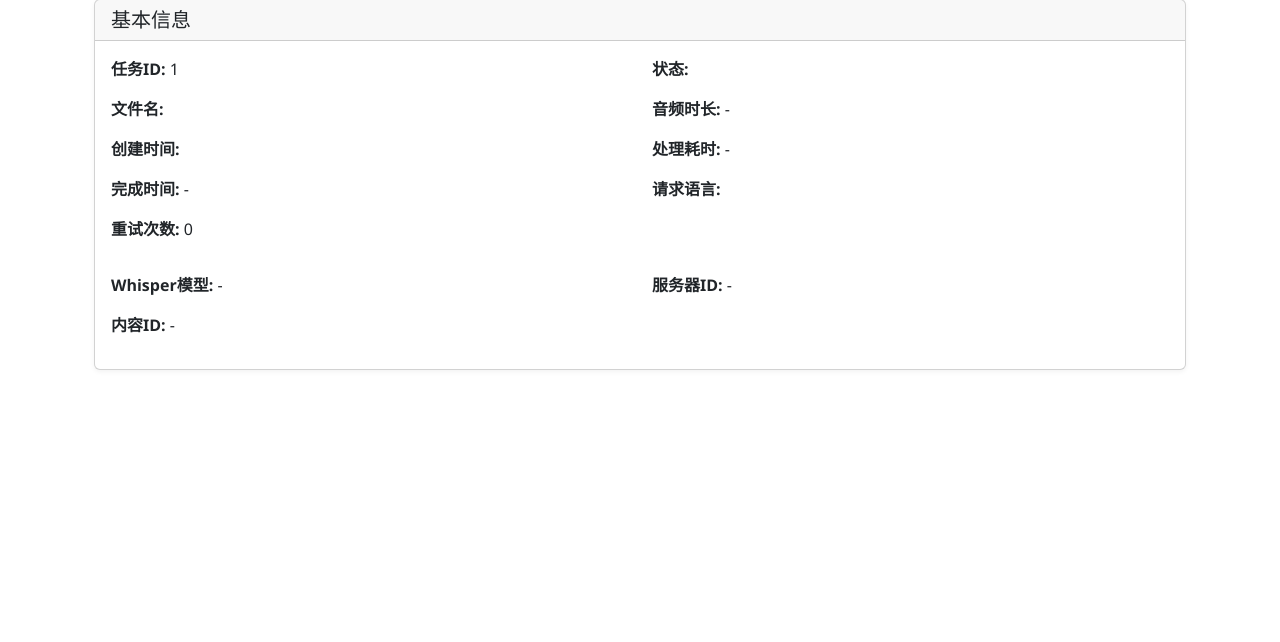
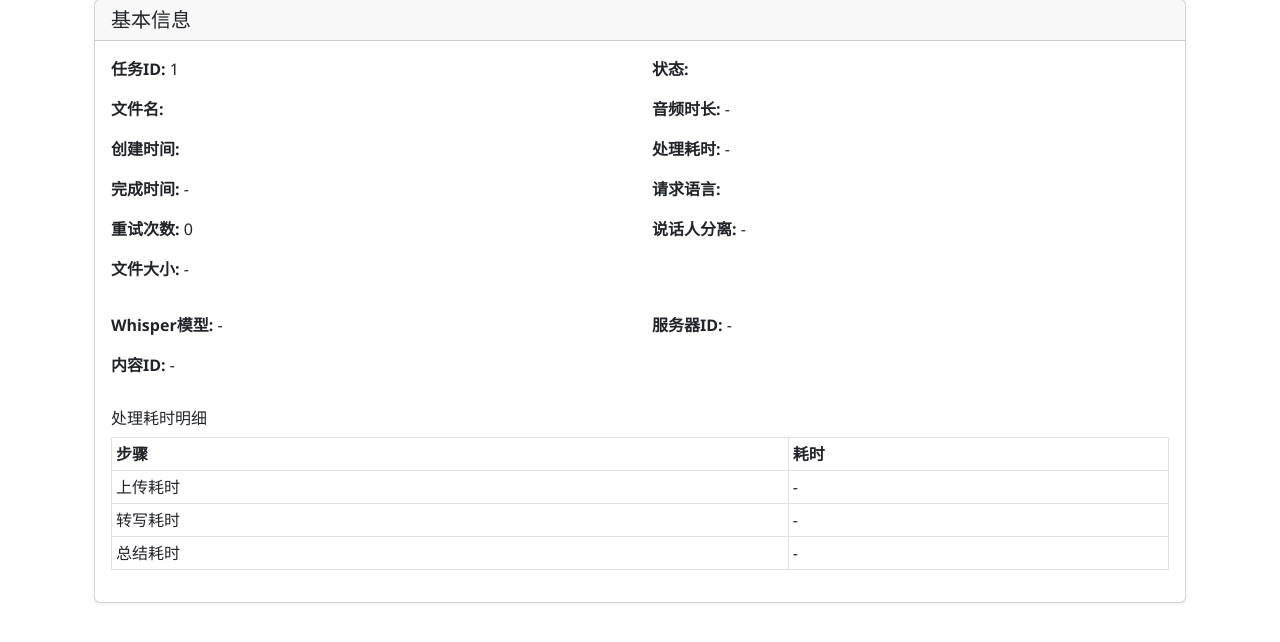
Before and after one commit to chroya/asr_service, a FastAPI app: page /web/task/1 in a window 1280 px wide. Shown: the part 131-773 px from the top of the page. Run offline with FastAPI, Linux system fonts and the light colour scheme; parts of the project's set-up code (start-up, migrations or seed data) failed here and were passed over.

Commit message:
任务详情页面新增文件大小和处理耗时明细等信息

```diff
--- a/app/templates/task_detail.html
+++ b/app/templates/task_detail.html
@@ -22,12 +22,14 @@
                     <p><strong>创建时间:</strong> <span id="created-at"></span></p>
                     <p><strong>完成时间:</strong> <span id="completed-at">-</span></p>
                     <p><strong>重试次数:</strong> <span id="retry-count">0</span></p>
+                    <p><strong>文件大小:</strong> <span id="file-size">-</span></p>
                 </div>
                 <div class="col-md-6">
                     <p><strong>状态:</strong> <span id="status-badge"></span></p>
                     <p><strong>音频时长:</strong> <span id="audio-duration">-</span></p>
                     <p><strong>处理耗时:</strong> <span id="processing-time">-</span></p>
                     <p><strong>请求语言:</strong> <span id="language"></span></p>
+                    <p><strong>说话人分离:</strong> <span id="diarization">-</span></p>
                 </div>
             </div>
             <div class="row mt-3">
@@ -37,6 +39,37 @@
                 </div>
                 <div class="col-md-6">
                     <p><strong>服务器ID:</strong> <span id="server-id">-</span></p>
+                </div>
+            </div>
+
+            <!-- 处理耗时明细 -->
+            <div class="row mt-3">
+                <div class="col-12">
+                    <h6>处理耗时明细</h6>
+                    <div class="table-responsive">
+                        <table class="table table-sm table-bordered">
+                            <thead>
+                                <tr>
+                                    <th>步骤</th>
+                                    <th>耗时</th>
+                                </tr>
+                            </thead>
+                            <tbody>
+                                <tr>
+                                    <td>上传耗时</td>
+                                    <td id="upload-time">-</td>
+                                </tr>
+                                <tr>
+                                    <td>转写耗时</td>
+                                    <td id="transcribe-time">-</td>
+                                </tr>
+                                <tr>
+                                    <td>总结耗时</td>
+                                    <td id="summary-time">-</td>
+                                </tr>
+                            </tbody>
+                        </table>
+                    </div>
                 </div>
             </div>
         </div>
@@ -160,6 +193,7 @@
                     document.getElementById('created-at').textContent = formatDate(data.created_at);
                     document.getElementById('completed-at').textContent = data.completed_at ? formatDate(data.completed_at) : '-';
                     document.getElementById('retry-count').textContent = data.retry_count || 0;
+                    document.getElementById('file-size').textContent = data.file_size ? formatFileSize(data.file_size) : '-';
 
                     // 使用extra_params
                     const extraParams = data.extra_params || {};
@@ -171,6 +205,24 @@
                     // 更新音频时长和处理耗时
                     document.getElementById('audio-duration').textContent = data.audio_duration ? formatDuration(data.audio_duration) : '-';
                     document.getElementById('processing-time').textContent = data.processing_time ? formatDuration(data.processing_time) : '-';
+
+                    // 更新文件大小
+                    document.getElementById('file-size').textContent = data.file_size ? formatFileSize(data.file_size) : '-';
+
+                    // 获取说话人分离状态
+                    const diarizationEl = document.getElementById('diarization');
+                    const diarization = extraParams.diarization === true || extraParams.diarization === 'true';
+                    diarizationEl.textContent = diarization ? '已启用' : '未启用';
+
+                    // 更新处理耗时明细
+                    if (data.step_times) {
+                        document.getElementById('upload-time').textContent =
+                            data.step_times.upload ? formatDuration(data.step_times.upload) : '-';
+                        document.getElementById('transcribe-time').textContent =
+                            data.step_times.transcribe ? formatDuration(data.step_times.transcribe) : '-';
+                        document.getElementById('summary-time').textContent =
+                            data.step_times.summary ? formatDuration(data.step_times.summary) : '-';
+                    }
 
                     // 根据code判断状态
                     let status;
@@ -522,6 +574,22 @@
 
             return languageMap[languageCode] || languageCode;
         }
+
+        // 辅助函数 - 格式化文件大小
+        function formatFileSize(bytes) {
+            if (!bytes || bytes <= 0) return '-';
+
+            const units = ['B', 'KB', 'MB', 'GB', 'TB'];
+            let unitIndex = 0;
+            let size = bytes;
+
+            while (size >= 1024 && unitIndex < units.length - 1) {
+                size /= 1024;
+                unitIndex++;
+            }
+
+            return `${size.toFixed(2)} ${units[unitIndex]}`;
+        }
     });
 </script>
 {% endblock %}
--- a/app/templates/tasks.html
+++ b/app/templates/tasks.html
@@ -178,7 +178,8 @@
                         actions = `<button class="btn btn-sm btn-info me-1" onclick="window.location.href='/web/task/${task.task_id}'">查看详情</button>`;
                         actions += `<button class="btn btn-sm btn-success me-1" onclick="downloadResult('${task.task_id}')">下载结果</button>`;
                     } else if (task.status === 'failed') {
-                        actions = `<button class="btn btn-sm btn-warning me-1" onclick="retryTask('${task.task_id}')">重试</button>`;
+                        actions = `<button class="btn btn-sm btn-info me-1" onclick="window.location.href='/web/task/${task.task_id}'">查看详情</button>`;
+                        actions += `<button class="btn btn-sm btn-warning me-1" onclick="retryTask('${task.task_id}')">重试</button>`;
                     }
                     actions += `<button class="btn btn-sm btn-danger" onclick="deleteTask('${task.task_id}')">删除</button>`;
 
```
Also changed, not shown: app/services/task_status_service.py (+9 -9 lines).
